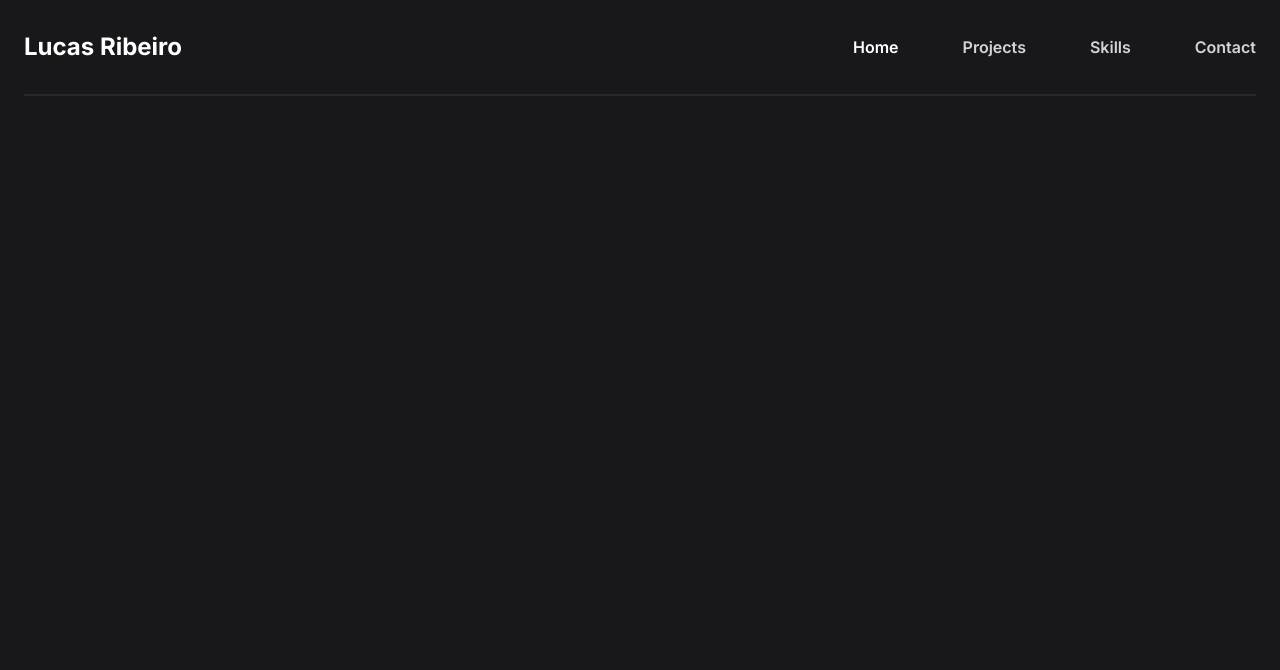
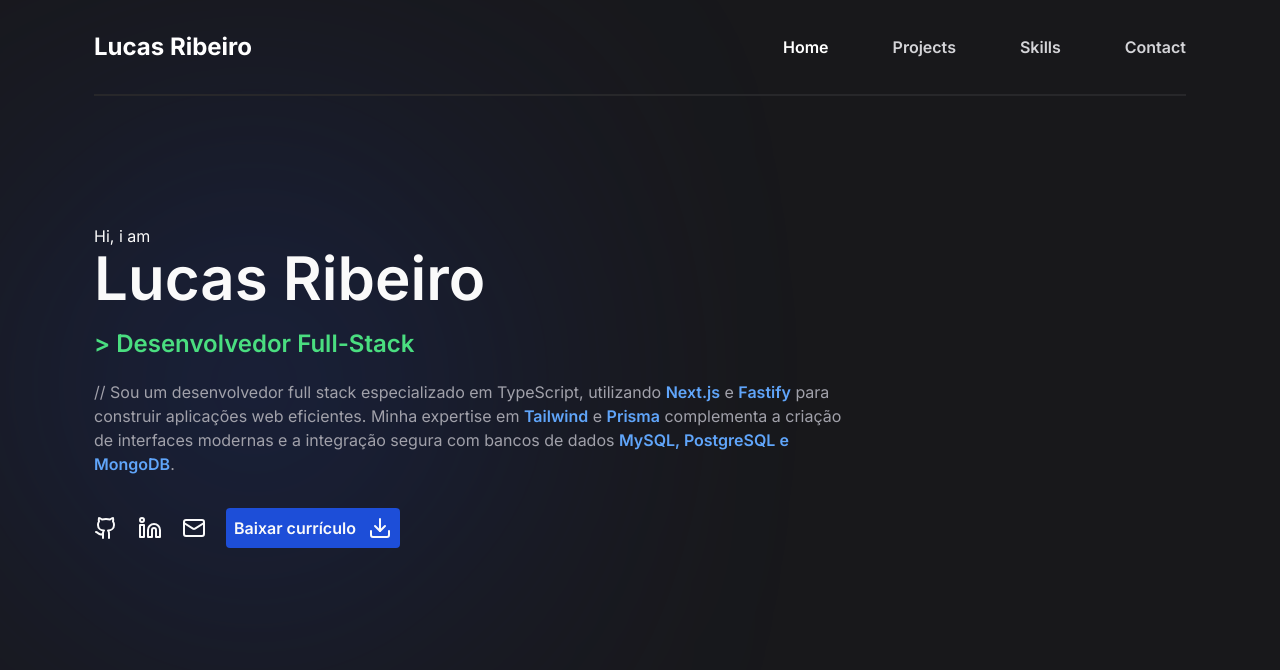
Before and after one commit to lucasadsr/portifolio, a Next.js app: page / in a window 1280 px wide. Shown: the top 670 px of the page. Built offline with nearby package versions, Linux system fonts and the light colour scheme.

Commit message:
feat: add home page

```diff
--- a/package.json
+++ b/package.json
@@ -9,6 +9,7 @@
     "lint": "next lint"
   },
   "dependencies": {
+    "lucide-react": "^0.298.0",
     "next": "14.0.4",
     "react": "^18",
     "react-dom": "^18"
--- a/src/app/(portifolio)/(home)/page.tsx
+++ b/src/app/(portifolio)/(home)/page.tsx
@@ -1,3 +1,62 @@
+import { Download, Github, Linkedin, Mail } from 'lucide-react'
+
 export default function Home() {
-  return <h1></h1>
+  return (
+    <div className="max-h-full flex flex-col gap-8 mt-32">
+      <div className="w-80 h-80 rounded-full bg-blue-800 absolute z-[-1] filter blur-5xl opacity-70" />
+      <div className="flex flex-col gap-5">
+        <div>
+          <p>Hi, i am</p>
+          <h1 className="text-6xl font-semibold">Lucas Ribeiro</h1>
+        </div>
+        <p className="text-2xl font-semibold text-green-400 ">
+          {'>'} Desenvolvedor Full-Stack
+        </p>
+        <p className="text-zinc-400 max-w-[70%]">
+          {'//'} Sou um desenvolvedor full stack especializado em TypeScript,
+          utilizando{' '}
+          <span className="text-blue-400 font-semibold">Next.js</span> e{' '}
+          <span className="text-blue-400 font-semibold">Fastify</span> para
+          construir aplicações web eficientes. Minha expertise em{' '}
+          <span className="text-blue-400 font-semibold">Tailwind</span> e{' '}
+          <span className="text-blue-400 font-semibold">Prisma</span>{' '}
+          complementa a criação de interfaces modernas e a integração segura com
+          bancos de dados{' '}
+          <span className="text-blue-400 font-semibold">
+            MySQL, PostgreSQL e MongoDB
+          </span>
+          .
+        </p>
+      </div>
+      <div className="flex gap-5 items-center">
+        <a
+          href="https://github.com/lucasadsr"
+          target="_blank"
+          className="hover:translate-y-[-4px] transition-all"
+        >
+          <Github />
+        </a>
+        <a
+          href="https://www.linkedin.com/in/lucasadsr/"
+          target="_blank"
+          className="hover:translate-y-[-4px] transition-all"
+        >
+          <Linkedin />
+        </a>
+        <a
+          href="mailto:lucasaraujodesa@hotmail.com"
+          target="_blank"
+          className="hover:translate-y-[-4px] transition-all"
+        >
+          <Mail />
+        </a>
+
+        <a href="../../../../public/resume.pdf" download>
+          <button className="bg-blue-700 h-10 p-2 flex gap-3 rounded font-semibold hover:bg-blue-600 transition-all">
+            Baixar currículo <Download />{' '}
+          </button>
+        </a>
+      </div>
+    </div>
+  )
 }
--- a/src/app/(portifolio)/layout.tsx
+++ b/src/app/(portifolio)/layout.tsx
@@ -7,7 +7,7 @@ export default function portifolioLayout({
   children: ReactNode
 }) {
   return (
-    <div className="min-h-screen w-full max-w-[1440px] mx-auto px-6">
+    <div className="min-h-screen w-full max-w-[1140px] mx-auto px-6">
       <Header />
       {children}
     </div>
--- a/tailwind.config.ts
+++ b/tailwind.config.ts
@@ -11,6 +11,9 @@ const config: Config = {
       fontFamily: {
         sans: 'var(--font-inter)',
       },
+      blur: {
+        '5xl': '168px',
+      },
     },
   },
   plugins: [],
```
Also changed, not shown: 2 other files (tests, documents, lock files or other folders).
